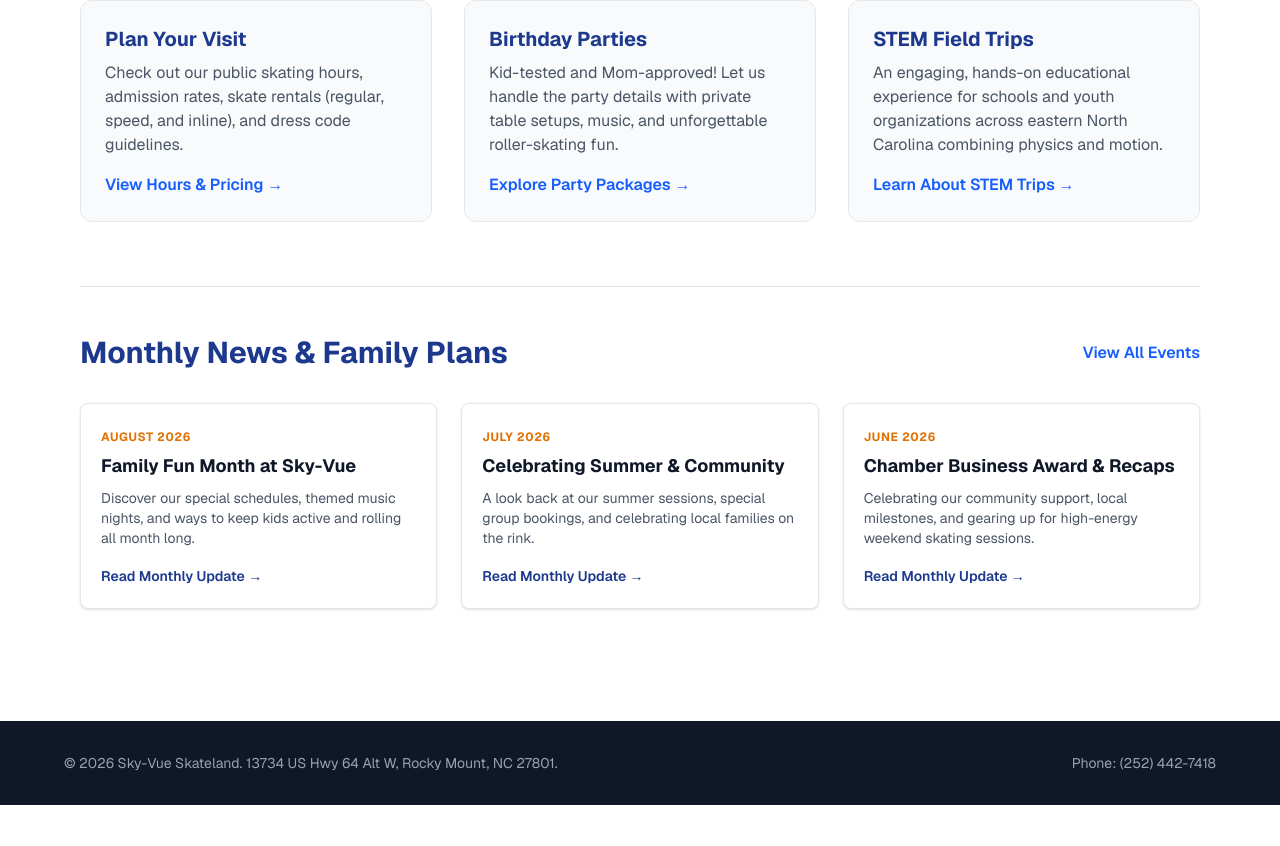
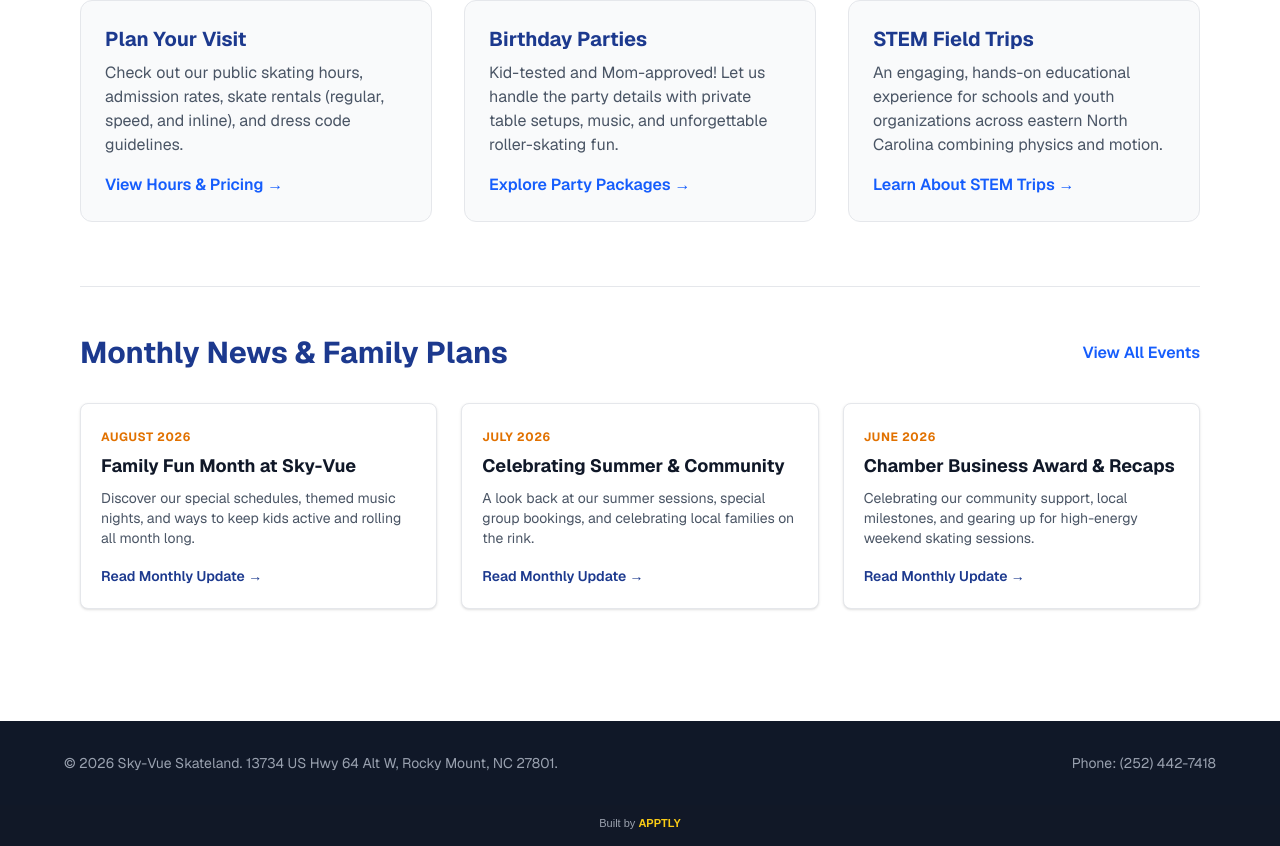
Before and after one commit to myapptly/sky-vue-skateland, a Next.js app: page / in a window 1280 px wide. Shown: the part 797-1643 px from the top of the page. Before the commit the page ends 1602 px from the top, so only its background shows below. Built offline with nearby package versions, Linux system fonts and the light colour scheme.

Commit message:
Add subtle APPTLY builder credit

```diff
--- a/app/layout.tsx
+++ b/app/layout.tsx
@@ -23,7 +23,28 @@ export default function RootLayout({ children }: LayoutProps<"/">) {
       lang="en"
       className={`${geistSans.variable} ${geistMono.variable} h-full antialiased`}
     >
-      <body className="min-h-full flex flex-col">{children}</body>
+      <body className="min-h-full flex flex-col">
+        {children}
+        <div
+          style={{
+            padding: "10px 16px 14px",
+            textAlign: "center",
+            background: "#111827",
+            color: "#9ca3af",
+            fontSize: "11px",
+          }}
+        >
+          Built by{" "}
+          <a
+            href="https://www.myapptly.com/"
+            target="_blank"
+            rel="noopener noreferrer"
+            style={{ color: "#facc15", fontWeight: 700, textDecoration: "none" }}
+          >
+            APPTLY
+          </a>
+        </div>
+      </body>
     </html>
   );
 }
```
